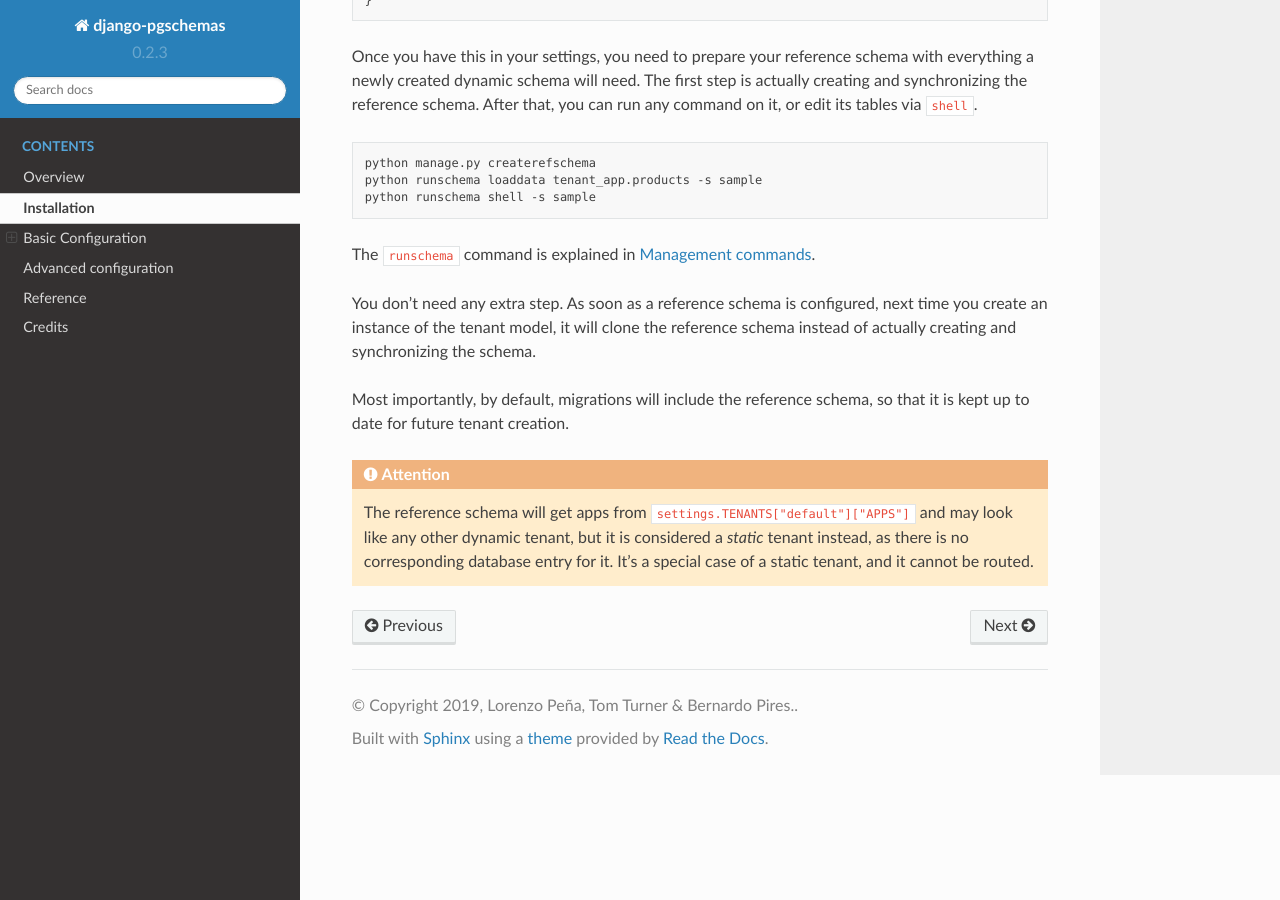
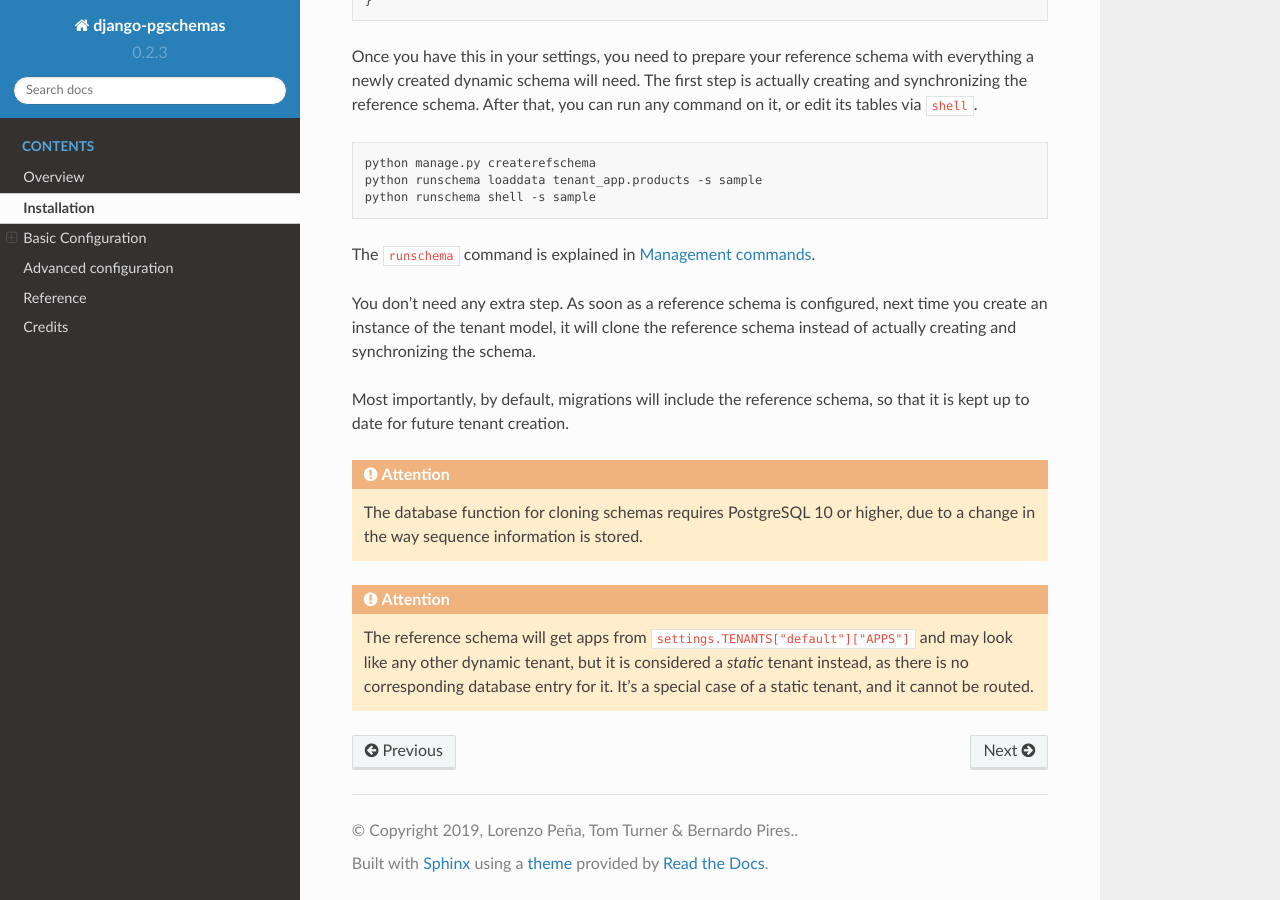
Before and after one commit to lorinkoz/django-pgschemas, a Sphinx documentation site: the page built from docs/basic.rst, in a window 1280 px wide and 900 px high, scrolled down 4245 px. Built offline with Sphinx 7.4.7 and the Read the Docs theme 2.0.0, drawn with Linux system fonts in a browser that asks for light colours; the version number is read from the project's files by our own code.

Commit message:
Updated CLONE_SCHEMA_FUNCTION to match latest Postgres, dropped support for PostgreSQL 9 or lower regarding schema cloning

```diff
--- a/docs/basic.rst
+++ b/docs/basic.rst
@@ -244,6 +244,12 @@ that it is kept up to date for future tenant creation.
 
 .. attention::
 
+    The database function for cloning schemas requires PostgreSQL 10 or higher,
+    due to a change in the way sequence information is stored.
+
+
+.. attention::
+
     The reference schema will get apps from
     ``settings.TENANTS["default"]["APPS"]`` and may look like any other dynamic
     tenant, but it is considered a *static* tenant instead, as there is no
```
Also changed, not shown: 1 other file.
